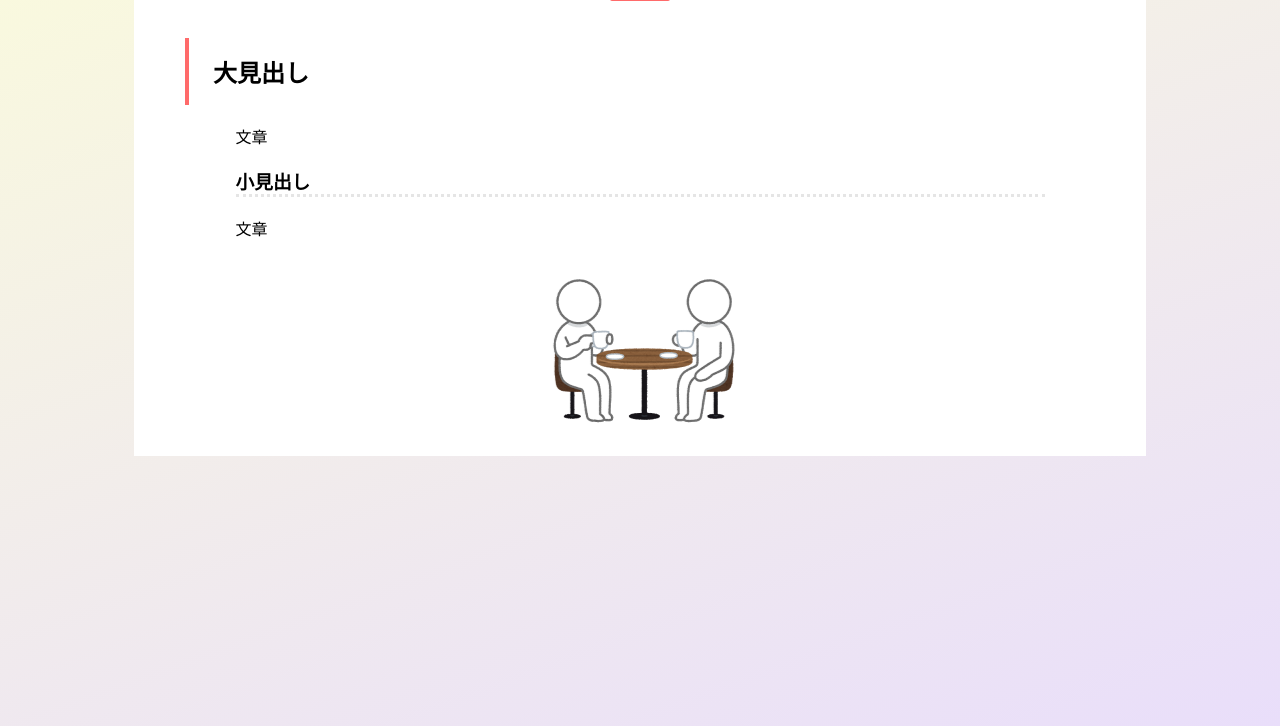
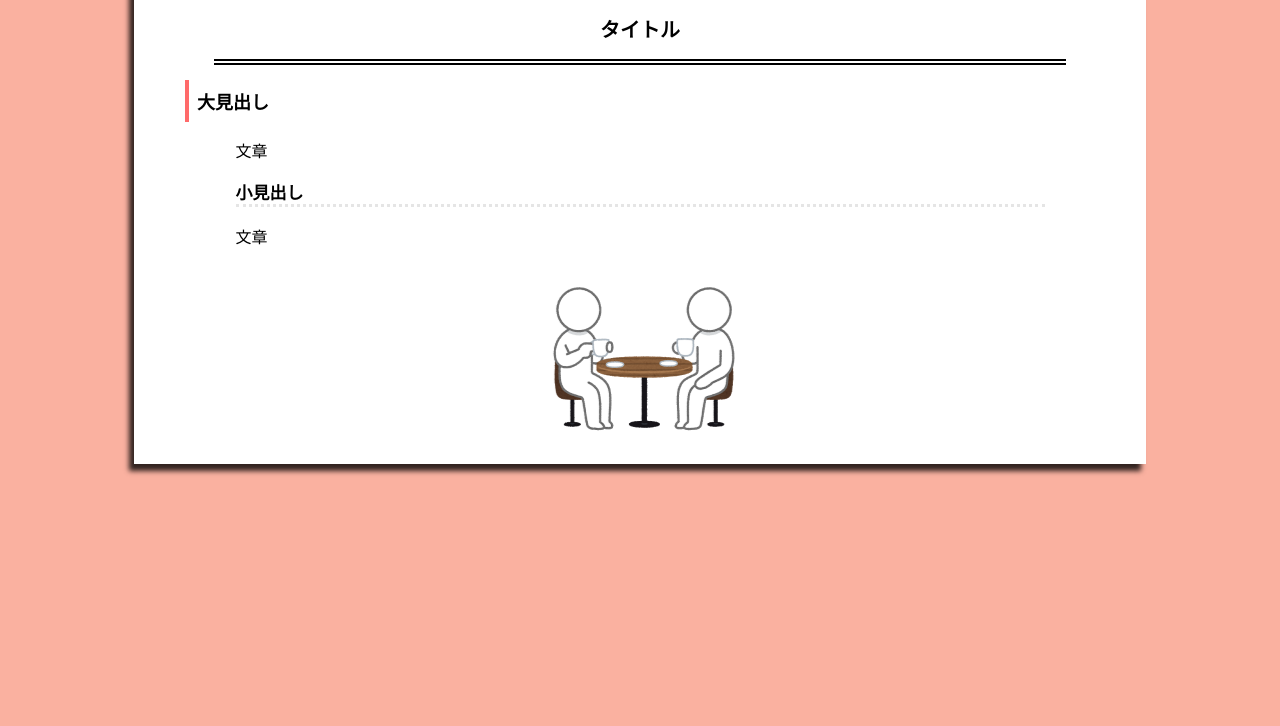
Before and after one commit to Chromasan/sample2, a plain HTML site: page events/page1/page.html in a window 1280 px wide. Shown: the part 145-871 px from the top of the page. Drawn offline with Linux system fonts and the light colour scheme.

Commit message:
Add files via upload

```diff
--- a/events/page1/page.css
+++ b/events/page1/page.css
@@ -1,11 +1,36 @@
 body{
   font-family: 'Noto Serif JP', serif;
-  background-image: linear-gradient(-20deg, #e9defa 0%, #fbfcdb 100%);
+  /*background-image: linear-gradient(-20deg, #e9defa 0%, #fbfcdb 100%);*/
+  background: #fab1a0;
   min-width:auto;
   /*背景色が途切れない対策*/
   min-height: 800px;
   height:auto;
 }
+
+/*ドッグイヤーの実装*/
+.article{
+  position: relative;
+  -webkit-box-shadow: -5px 7px 5px rgba(0,0,0,0.8);
+  -moz-box-shadow: -5px 7px 5px rgba(0,0,0,0.8);
+  box-shadow: -5px 7px 5px rgba(0,0,0,0.8);
+}
+
+.article::before {
+  content: "";
+  position: absolute;
+  top: 0%;
+  right: 0%;
+  width: 0px;
+  height: 0px;
+  border-bottom: 50px solid #eee;
+  border-right: 50px solid #fab1a0; /* bodyのbackground-color */
+  -webkit-box-shadow: -7px 7px 7px rgba(0,0,0,0.3);
+  -moz-box-shadow: -7px 7px 7px rgba(0,0,0,0.3);
+  box-shadow: -7px 7px 7px rgba(0,0,0,0.3);
+}
+
+
 
 .article{
   background: #ffffff;
@@ -17,40 +42,32 @@ body{
 
 .title{
   text-align: center;
+  padding-top: 60px;
+  margin-left: 80px;
+  margin-right:80px;
 }
 
 
 h1 {
-  position: relative;
-  display: inline-block;
-  margin-bottom: 1em;
+  font-size: 20px;
+  padding: 1rem 2rem;
+  border-top: 6px double #000;
+  border-bottom: 6px double #000;
 }
-h1:before {
-  content: '';
-  position: absolute;
-  bottom: -15px;
-  display: inline-block;
-  width: 60px;
-  height: 5px;
-  left: 50%;
-  -webkit-transform: translateX(-50%);
-  transform: translateX(-50%);
-  background-color: #ff6a6a;
-  border-radius: 2px;
-}
-
 
 p{
   margin-left: 10%;
 }
 
 h2 {
+  font-size: 18px;
   margin-left: 5%;
-  padding: 1rem 1.5rem;
+  padding: 0.5rem 0.5rem;
   border-left: 4px solid #ff6a6a;
 }
 
 h3 {
+  font-size: 17px;
   margin-left: 10%;
   margin-right: 10%;
   border-bottom: 3px dotted #e5e5e5;
```
Also changed, not shown: events/page1/page.html (+0 -1 lines).
